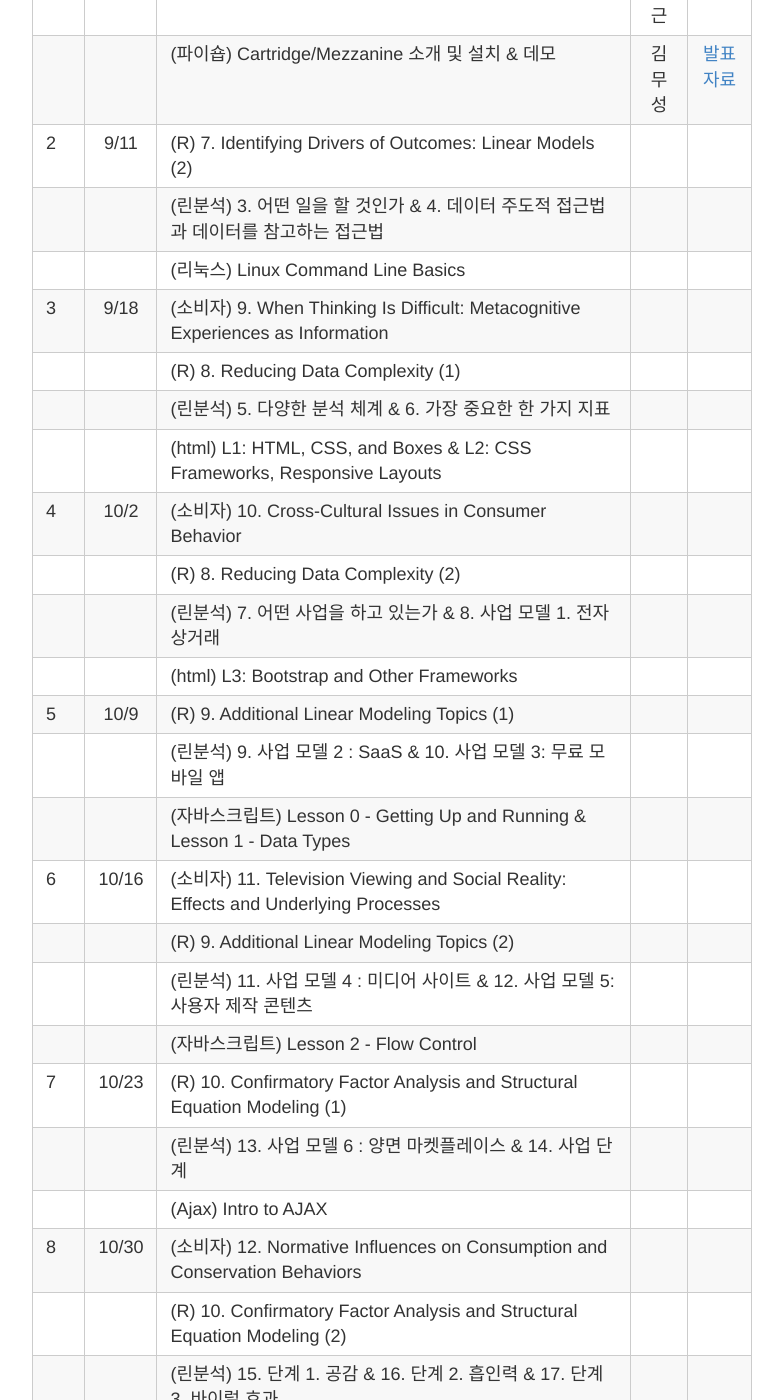
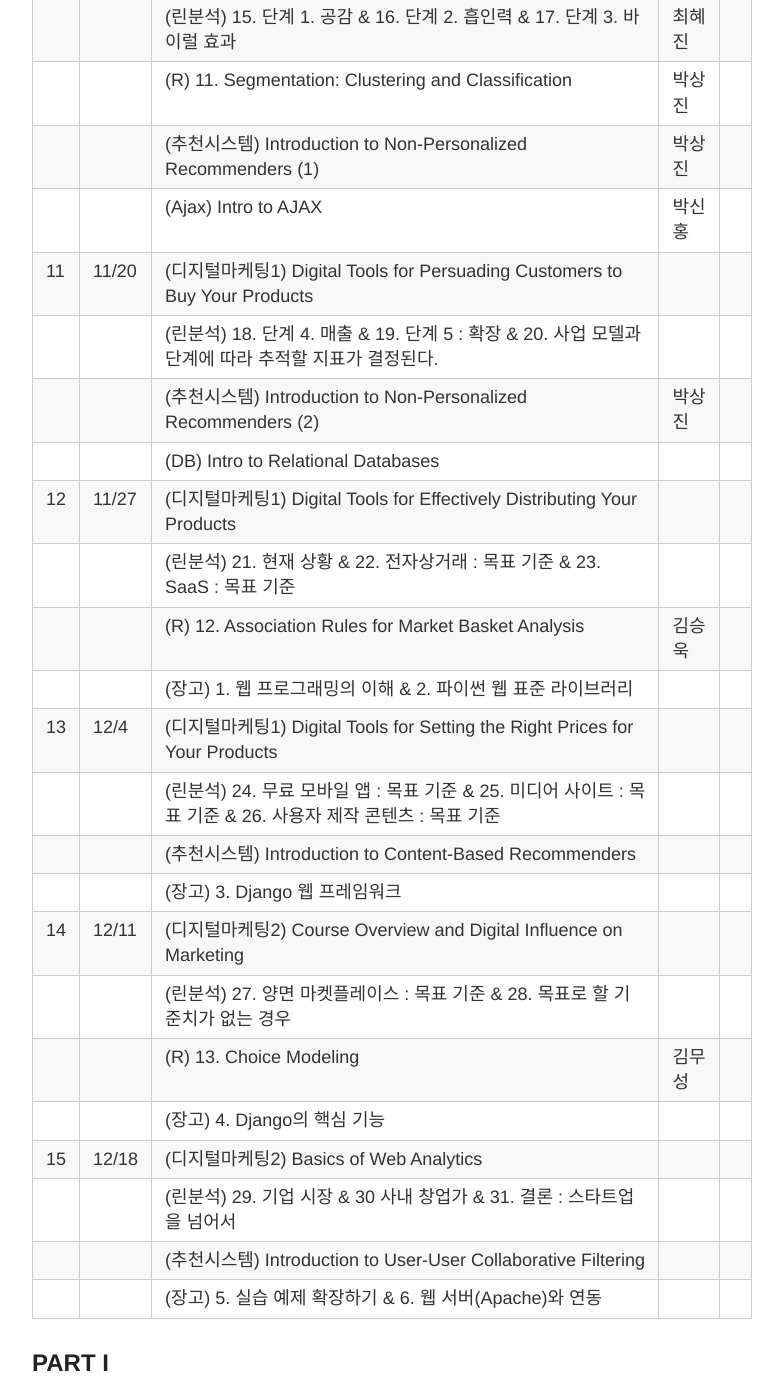
Before and after one commit to psygement/conpsy, a Jekyll site: the page built from _posts/2015-8-21-SCHEDULE.md, in a window 1280 px wide and 1400 px high, scrolled down 691 px. Shown: the whole window, without its empty margins (248-1031 px from the left). Built offline with Jekyll 4.4.1, drawn with Linux system fonts in a browser that asks for light colours; Markdown is read by kramdown in place of the engine named in the settings; some of the changed text lies outside the part shown.

Commit message:
Update 2015-8-21-SCHEDULE.md

```diff
--- a/_posts/2015-8-21-SCHEDULE.md
+++ b/_posts/2015-8-21-SCHEDULE.md
@@ -3,64 +3,42 @@
 title: 스터디 일정 & 커리큘럼 & 발표자료
 ---
 
-진행 중 : PART II
+진행 중 : PART III
 
-## PART II
+## PART III
 
-* 2015년 9월 4일~ 2015년 12월 18일
+* 2015년 11월 6일~ 2015년 12월 18일
 
-| 회차   | 일시   | 내용                                  | 발표자  |              발표자료                    |
-| -----  |:------:| :-------------------------------------|:-------:|:----------------------------------------: |
-| 1 |9/4 |(소비자) 8. The Lexicon and Grammar of Affect as Information in Consumer Decision Making: The GAIM (1) |김무성| [발표자료](http://nbviewer.ipython.org/github/psygement/conpsy/blob/master/part2/consumer/study01/08_The_Lexicon_and_Grammar_of_Affect_as_Information_in_Consumer_Decision_Making.ipynb)|
-|   |    |(R) 7. Identifying Drivers of Outcomes: Linear Models (1)|김성근 | |
-|   |    |(린분석) 1. 우리는 모두 거짓말쟁이 & 2. 다양한 지표    |김성근|[발표자료](https://drive.google.com/file/d/0B_Ekt7icI0htWldfNjJSQkM4Mm8/view) |
-|   |    |(파이숍) Cartridge/Mezzanine 소개 및 설치 & 데모    |김무성|[발표자료](http://nbviewer.ipython.org/github/psygement/conpsy/blob/master/part2/shop/study01/Install_and_Intro_on_docker.ipynb) |
-| 2 |9/11 |(R) 7. Identifying Drivers of Outcomes: Linear Models (2)| | |
-|   |    |(린분석) 3. 어떤 일을 할 것인가 & 4. 데이터 주도적 접근법과 데이터를 참고하는 접근법  || |
-|   |    |(리눅스) Linux Command Line Basics || |
-| 3 |9/18 |(소비자) 9. When Thinking Is Difficult: Metacognitive Experiences as Information  || |
-|   |    |(R) 8. Reducing Data Complexity (1)| | |
-|   |    |(린분석) 5. 다양한 분석 체계 & 6. 가장 중요한 한 가지 지표 || |
-|   |    |(html) L1: HTML, CSS, and Boxes & L2: CSS Frameworks, Responsive Layouts  || |
-| 4 |10/2|(소비자) 10. Cross-Cultural Issues in Consumer Behavior || |
-|   |    |(R) 8. Reducing Data Complexity (2)| | |
-|   |    |(린분석) 7. 어떤 사업을 하고 있는가 & 8. 사업 모델 1. 전자상거래 || |
-|   |    |(html) L3: Bootstrap and Other Frameworks  || |
-| 5 |10/9|(R) 9. Additional Linear Modeling Topics (1)| | |
-|   |    |(린분석) 9. 사업 모델 2 : SaaS & 10. 사업 모델 3: 무료 모바일 앱 || |
-|   |    |(자바스크립트) Lesson 0 - Getting Up and Running & Lesson 1 - Data Types  || |
-| 6 |10/16|(소비자) 11. Television Viewing and Social Reality: Effects and Underlying Processes || |
-|   |    |(R) 9. Additional Linear Modeling Topics (2)| | |
-|   |    |(린분석) 11. 사업 모델 4 : 미디어 사이트 & 12. 사업 모델 5: 사용자 제작 콘텐츠    || |
-|   |    |(자바스크립트) Lesson 2 - Flow Control    || |
-| 7 |10/23|(R) 10. Confirmatory Factor Analysis and Structural Equation Modeling (1)| | |
-|   |    |(린분석) 13. 사업 모델 6 : 양면 마켓플레이스 & 14. 사업 단계 || |
-|   |    |(Ajax) Intro to AJAX  || |
-| 8 |10/30|(소비자) 12. Normative Influences on Consumption and Conservation Behaviors || |
-|   |    |(R) 10. Confirmatory Factor Analysis and Structural Equation Modeling (2)| | |
-|   |    |(린분석) 15. 단계 1. 공감 & 16. 단계 2. 흡인력 & 17. 단계 3. 바이럴 효과 || |
-|   |    |(파이썬) 파이썬 기초  || |
-| 9 |11/6 |(R) 11. Segmentation: Clustering and Classification (1)| | |
-|   |    |(린분석) 18. 단계 4. 매출 & 19. 단계 5 : 확장 & 20. 사업 모델과 단계에 따라 추적할 지표가 결정된다 || |
+
+| 9 |11/6 |(디지털마케팅1) Course Overview and Digital Tools for Developing Innovative New Products (1) |김성근 | |
+|   |    |(린분석) 13. 사업 모델 6 : 양면 마켓플레이스 & 14. 사업 단계 |김성근| |
+|   |    |(추천시스템) Introduction to Recommender Systems |김무성| |
+|   |    |(파이썬) 파이썬 기초 (3)  |송찬호| |
+|10 |11/13|(디지털마케팅1) Course Overview and Digital Tools for Developing Innovative New Products (2) |김성근 | |
+|   |    |(린분석) 15. 단계 1. 공감 & 16. 단계 2. 흡인력 & 17. 단계 3. 바이럴 효과 |최혜진| |
+|   |    |(R) 11. Segmentation: Clustering and Classification |박상진 | |
+|   |    |(추천시스템) Introduction to Non-Personalized Recommenders (1) |박상진| |
+|   |    |(Ajax) Intro to AJAX  |박신홍| |
+|11 |11/20|(디지털마케팅1) Digital Tools for Persuading Customers to Buy Your Products | | |
+|   |    |(린분석) 18. 단계 4. 매출 & 19. 단계 5 : 확장 & 20. 사업 모델과 단계에 따라 추적할 지표가 결정된다. || |
+|   |    |(추천시스템) Introduction to Non-Personalized Recommenders (2) |박상진| |
 |   |    |(DB) Intro to Relational Databases  || |
-|10 |11/13|(소비자) 13. Taking the Target’s Perspective: The Persuasion Knowledge Model || |
-|   |    |(R) 11. Segmentation: Clustering and Classification (2)| | |
+|12 |11/27|(디지털마케팅1) Digital Tools for Effectively Distributing Your Products || |
 |   |    |(린분석) 21. 현재 상황 & 22. 전자상거래 : 목표 기준 & 23. SaaS : 목표 기준 || |
+|   |    |(R) 12. Association Rules for Market Basket Analysis |김승욱| |
 |   |    |(장고) 1. 웹 프로그래밍의 이해 & 2. 파이썬 웹 표준 라이브러리  || |
-|11 |11/20|(R) 12. Association Rules for Market Basket Analysis (1)| | |
+|13 |12/4|(디지털마케팅1) Digital Tools for Setting the Right Prices for Your Products| | |
 |   |    |(린분석) 24. 무료 모바일 앱 : 목표 기준 & 25. 미디어 사이트 : 목표 기준 & 26. 사용자 제작 콘텐츠 : 목표 기준 || |
+|   |    |(추천시스템) Introduction to Content-Based Recommenders || |
 |   |    |(장고) 3. Django 웹 프레임워크   || |
-|12 |11/27|(소비자) 14. The Persuasive Power of Regulatory Fit || |
-|   |    |(R) 12. Association Rules for Market Basket Analysis (2)| | |
+|14 |12/11|(디지털마케팅2) Course Overview and Digital Influence on Marketing || |
 |   |    |(린분석) 27. 양면 마켓플레이스 : 목표 기준 & 28. 목표로 할 기준치가 없는 경우 || |
+|   |    |(R) 13. Choice Modeling |김무성 | |
 |   |    |(장고) 4. Django의 핵심 기능  || |
-|13 |12/4|(R) 13. Choice Modeling (1)| | |
-|   |    |(린분석) 29. 기업 시장 & 30 사내 창업가 & 31. 결론 : 스타트업을 넘어서   || |
+|15 |12/18|(디지털마케팅2) Basics of Web Analytics || |
+|   |    |(린분석) 29. 기업 시장 & 30 사내 창업가 & 31. 결론 : 스타트업을 넘어서 || |
+|   |    |(추천시스템) Introduction to User-User Collaborative Filtering || |
 |   |    |(장고) 5. 실습 예제 확장하기 & 6. 웹 서버(Apache)와 연동  || |
-|14 |12/11|(소비자) 15. The Impulsive Consumer: Predicting Consumer Behavior with Implicit Reaction Time Measures || |
-|   |    |(R) 13. Choice Modeling (2)| | |
-|   |    |(파이숍) Cartridge/Mezzanine 활용 1  || |
-|15 |12/18|(파이숍) Cartridge/Mezzanine 활용 2 || |
 
 
 ## PART I
@@ -92,7 +70,41 @@
 |   |    |(GA) 5. Mobile App Analytics Fundamentals|김성근|[발표자료](https://drive.google.com/file/d/0B_Ekt7icI0htUnFIbEtqSGl3ZFk/view)|
 | 8 |8/21|(소비자) 6. Compensatory Reasoning in Choice |김성근|[발표자료] |
 |   |    |(R) 5. Comparing Groups: Tables and Visualizations |김성근| |
-|   |    |(GA) 7. Google Tag Manager Fundamental|김무성|[발표자료](http://nbviewer.ipython.org/github/psygement/conpsy/blob/master/part1/ga/study08/GA_TM.ipynb) |
-| 9 |8/28|(소비자) 7. Conditioning as a Source of Liking: There Is Nothing Simple about It |김윤강| |
-|   |    |(R) 6. Comparing Groups: Statistical Tests | | |
-|   |    |(GA) 5. R과 GA 연동 | | |
+|   |    |(GA) 7. Google Tag Manager (1) Fundamental|김무성|[발표자료](http://nbviewer.ipython.org/github/psygement/conpsy/blob/master/part1/ga/study08/GA_TM.ipynb) |
+| 9 |8/28|(소비자) 7. Conditioning as a Source of Liking: There Is Nothing Simple about It |김성근| |
+|   |    |(R) 6. Comparing Groups: Statistical Tests |김성근 | |
+|   |    |(R) 7. Identifying Drivers of Outcomes: Linear Models |유광현 | |
+|   |    |(GA) 7. Google Tag Manager (2) |김무성 | |
+
+
+## PART II
+
+* 2015년 9월 4일~ 2015년 10월 30일
+
+| 회차   | 일시   | 내용                                  | 발표자  |              발표자료                    |
+| -----  |:------:| :-------------------------------------|:-------:|:----------------------------------------: |
+| 1 |9/4 |(소비자) 8. The Lexicon and Grammar of Affect as Information in Consumer Decision Making: The GAIM (1) |김무성| [발표자료](http://nbviewer.ipython.org/github/psygement/conpsy/blob/master/part2/consumer/study01/08_The_Lexicon_and_Grammar_of_Affect_as_Information_in_Consumer_Decision_Making.ipynb)|
+|   |    |(R) 8. Reducing Data Complexity (1)|김성근 | |
+|   |    |(린분석) 1. 우리는 모두 거짓말쟁이 & 2. 다양한 지표    |김성근|[발표자료](https://drive.google.com/file/d/0B_Ekt7icI0htWldfNjJSQkM4Mm8/view) |
+|   |    |(파이숍) Cartridge/Mezzanine 소개 및 설치 & 데모    |김무성|[발표자료](http://nbviewer.ipython.org/github/psygement/conpsy/blob/master/part2/shop/study01/Install_and_Intro_on_docker.ipynb) |
+| 2 |9/11 |(R) 8. Reducing Data Complexity (2)| 김성근 | |
+|   |    |(린분석) 3. 어떤 일을 할 것인가 & 4. 데이터 주도적 접근법과 데이터를 참고하는 접근법  |김성근| |
+|   |    |(리눅스) Linux Command Line Basics |김무성| |
+| 3 |9/18 |(소비자) (보강) 베이지안 통계기초 & PyMC 실습  |김무성| |
+| 4 |10/2|(소비자) 8. The Lexicon and Grammar of Affect as Information in Consumer Decision Making: The GAIM (2) |김무성| |
+|   |    |(R) 9. Additional Linear Modeling Topics (1)|김성근 | |
+|   |    |(린분석) 5. 다양한 분석 체계 & 6. 가장 중요한 한 가지 지표 |최혜진| 최혜진|
+|   |    |(html) L1: HTML, CSS, and Boxes & L2: CSS Frameworks, Responsive Layouts (1)   |최혜진| |
+| 5 |10/9|(소비자) (놀러On) 아이트래커 특강| | |
+| 6 |10/16|(소비자) 11. Television Viewing and Social Reality: Effects and Underlying Processes || |
+|   |    |(R) 9. Additional Linear Modeling Topics (2)|김성근 | |
+|   |    |(린분석) 7. 어떤 사업을 하고 있는가 & 8. 사업 모델 1. 전자상거래 |최준혁| |
+|   |    |(html) L1: HTML, CSS, and Boxes & L2: CSS Frameworks, Responsive Layouts (2)  |최혜진| |
+|   |    |(html) L3: Bootstrap and Other Frameworks    |박신홍| |
+| 7 |10/23|(R) 10. Confirmatory Factor Analysis and Structural Equation Modeling (1)|김무성 | |
+|   |    |(린분석) 9. 사업 모델 2 : SaaS & 10. 사업 모델 3: 무료 모바일 앱    |김성근근| |
+|   |    |(린분석) 13. 사업 모델 6 : 양면 마켓플레이스 & 14. 사업 단계 || |
+|   |    |(파이썬) 파이썬 기초 (1)  |송찬호| |
+| 8 |10/30|(R) 10. Confirmatory Factor Analysis and Structural Equation Modeling (2)|김무성 | |
+|   |    |(린분석) 11. 사업 모델 4 : 미디어 사이트 & 12. 사업 모델 5: 사용자 제작 콘텐츠    |김성근| |
+|   |    |(파이썬) 파이썬 기초 (2)  |송찬호| |
```
